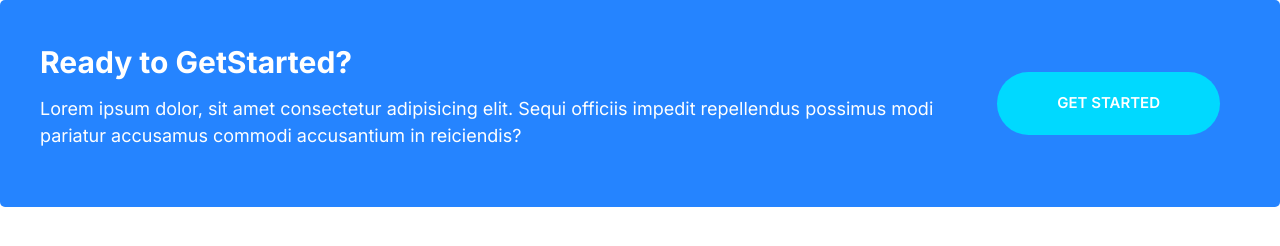
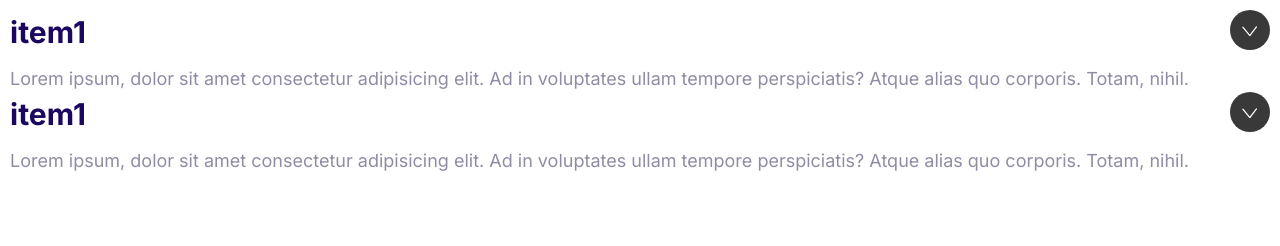
Before and after one commit to HantaAkai/Pet__Navive-Web-Site, a plain HTML site: page index.html in a window 1280 px wide. Drawn offline with Linux system fonts and the light colour scheme.

Commit message:
Build collapsible component. Add collapsible listener js.

```diff
--- a/css/styles.css
+++ b/css/styles.css
@@ -26,6 +26,7 @@ body {
   font-size: 2.4rem;
   line-height: 1.5;
   color: var(--color-body);
+  padding: 1rem 1rem;
 }
 
 h1,
@@ -530,3 +531,35 @@ a {
     margin: 0 2rem;
   }
 }
+
+/* Collapsibles */
+.collapsible__header {
+  display: flex;
+  justify-content: space-between;
+}
+
+.collapsible__heading {
+  margin-top: 0;
+  font-size: 3rem;
+}
+
+.collapsible__chevron {
+  transform: rotate(-90deg);
+  transition: transform 0.3s;
+}
+
+.collapsible__content {
+  max-height: 0;
+  opacity: 0;
+  overflow: hidden;
+  transition: all 0.3s;
+}
+
+.collapsible--expanded .collapsible__chevron {
+  transform: rotate(0);
+}
+
+.collapsible--expanded .collapsible__content {
+  max-height: 100vh;
+  opacity: 1;
+}
--- a/index.html
+++ b/index.html
@@ -15,18 +15,34 @@
     <link rel="stylesheet" href="/css/styles.css" />
   </head>
   <body>
-    <div class="callout callout--primary">
-      <div class="grid grid--1x2">
-        <div class="callout__content">
-          <h2 class="callout__heading">Ready to GetStarted?</h2>
-          <p>
-            Lorem ipsum dolor, sit amet consectetur adipisicing elit. Sequi
-            officiis impedit repellendus possimus modi pariatur accusamus
-            commodi accusantium in reiciendis?
-          </p>
-        </div>
-        <a href="#" class="btn btn--secondary btn--stretched">Get Started</a>
+    <div class="collapsible collapsible--expanded">
+      <header class="collapsible__header">
+        <h2 class="collapsible__heading">item1</h2>
+
+        <svg class="icon icon--white collapsible__chevron">
+          <use xlink:href="images/sprite.svg#chevron"></use>
+        </svg>
+      </header>
+      <div class="collapsible__content">
+        Lorem ipsum, dolor sit amet consectetur adipisicing elit. Ad in
+        voluptates ullam tempore perspiciatis? Atque alias quo corporis. Totam,
+        nihil.
       </div>
     </div>
+    <div class="collapsible collapsible--expanded">
+      <header class="collapsible__header">
+        <h2 class="collapsible__heading">item1</h2>
+
+        <svg class="icon icon--white collapsible__chevron">
+          <use xlink:href="images/sprite.svg#chevron"></use>
+        </svg>
+      </header>
+      <div class="collapsible__content">
+        Lorem ipsum, dolor sit amet consectetur adipisicing elit. Ad in
+        voluptates ullam tempore perspiciatis? Atque alias quo corporis. Totam,
+        nihil.
+      </div>
+    </div>
+    <script src="/js/main.js"></script>
   </body>
 </html>
--- /dev/null
+++ b/js/main.js
@@ -0,0 +1,6 @@
+const collapsibles = document.querySelectorAll(".collapsible");
+collapsibles.forEach((item) =>
+  item.addEventListener("click", function () {
+    this.classList.toggle("collapsible--expanded");
+  })
+);
```
Also changed, not shown: Components/collapsible.html (added, +14 -0 lines).
